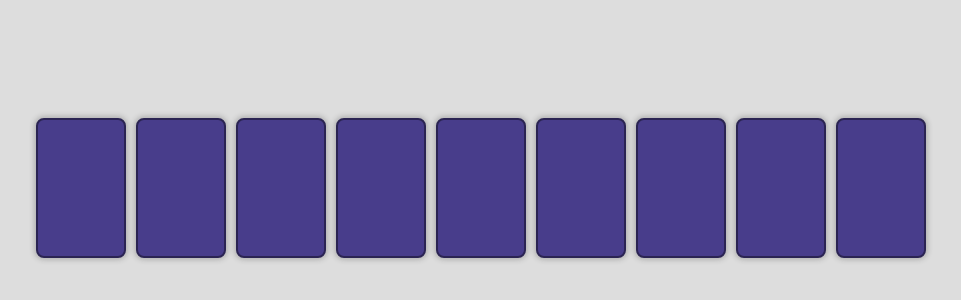
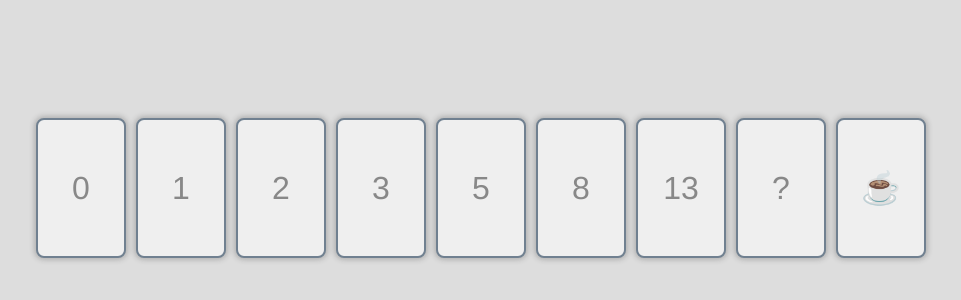
Before and after one commit to m-pawlicki/planning-poker, a React (Vite) app: page / in a window 1280 px wide. Shown: the part 218-518 px from the top of the page, without its empty margins (159-1120 px from the left). Built offline with nearby package versions, Linux system fonts and the light colour scheme.

Commit message:
changed card animations

```diff
--- a/src/App.css
+++ b/src/App.css
@@ -2,58 +2,57 @@
   width: 100px;
   height: 150px;
   padding: 5px;
-  perspective: 400px;
-}
-
-.card-container:hover > .card {
-  cursor: pointer;
-  transform: rotateY(180deg);
 }
 
 .card {
   height: 100%;
   width: 100%;
   position: relative;
-  transition: transform 500ms;
   transform-style: preserve-3d;
 }
 
-.card-front,
+.card-face,
 .card-back {
   height: 100%;
   width: 100%;
   border-radius: 0.5rem;
   border-style: solid;
   border-width: 2px;
-    border-color: #2b2453;
+  border-color: #2b2453;
   box-shadow: 0 0 5px 2px rgba(50, 50, 50, 0.25);
   position: absolute;
-  backface-visibility: hidden;
+  cursor: pointer;
 }
 
-.card-front {
+.card-back {
   background-color: darkslateblue;
 }
 
-.card-back {
+.card-face {
+  transition: all 500ms ease;
   background-color: #efefef;
   border-color: slategray;
-  transform: rotateY(180deg);
   display: flex;
   flex-direction: column;
   justify-content: center;
   align-items: center;
   gap: 5rem;
-  font-size: large;
+  font-size: xx-large;
 }
 
 .card-hand {
   display: inline-flex;
 }
 
-.card-pick {
-  transform: none !important;
-  animation: none !important;
+input {
+  opacity: 0;
+  position: absolute;
+}
+
+input:checked + label {
+  transform: translateY(-20px);
+  transition: all 500ms ease;
+  font-weight: bold;
   -webkit-box-shadow:0px 0px 5px 5px rgba(70,46,255,0.5);
   -moz-box-shadow: 0px 0px 5px 5px rgba(70,46,255,0.5);
   box-shadow: 0px 0px 5px 5px rgba(70,46,255,0.5);
--- a/src/App.tsx
+++ b/src/App.tsx
@@ -1,44 +1,46 @@
 import { useState } from 'react';
 import './App.css'
 
-function Card({value, onCardClicked}) {
-    return (
+// A single card
+function Card({value}) {
+  return (
     <>
     <div className="card-container">
       <div className="card">
-        <div className="card-front"></div>
-        <div className="card-back" id={value} onClick={onCardClicked}><h1>{value}</h1></div>
+        <input type="radio" name="card" id={value} value={value}></input>
+        <label className="card-face" htmlFor={value}>{value}</label>
       </div>
     </div>
     </>
   )
+
 }
 
+// User's hand of cards
 function Hand() {
-
   return (
     <>
       <div className="card-hand">
-        <Card value={"0"} onCardClicked={() => handleClick("0")} />
-        <Card value={"1"} onCardClicked={() => handleClick("1")} />
-        <Card value={"2"} onCardClicked={() => handleClick("2")} />
-        <Card value={"3"} onCardClicked={() => handleClick("3")} />
-        <Card value={"5"} onCardClicked={() => handleClick("5")} />
-        <Card value={"8"} onCardClicked={() => handleClick("8")} />
-        <Card value={"13"} onCardClicked={() => handleClick("13")} />
-        <Card value={"?"} onCardClicked={() => handleClick("?")} />
-        <Card value={"☕"} onCardClicked={() => handleClick("☕")} />
+        <Card value={"0"} />
+        <Card value={"1"} />
+        <Card value={"2"} />
+        <Card value={"3"} />
+        <Card value={"5"} />
+        <Card value={"8"} />
+        <Card value={"13"} />
+        <Card value={"?"} />
+        <Card value={"☕"} />
       </div>
     </>
   )
 }
 
-
-function handleClick(value: string) {
-
-  const cardElement = document.getElementById(value);
-  cardElement?.classList.toggle("card-pick");
-
+// Shows cards picked from users, initially face down
+function Table() {
+  return (
+    <>
+    </>
+  )
 }
 
 export default function App() {
```
